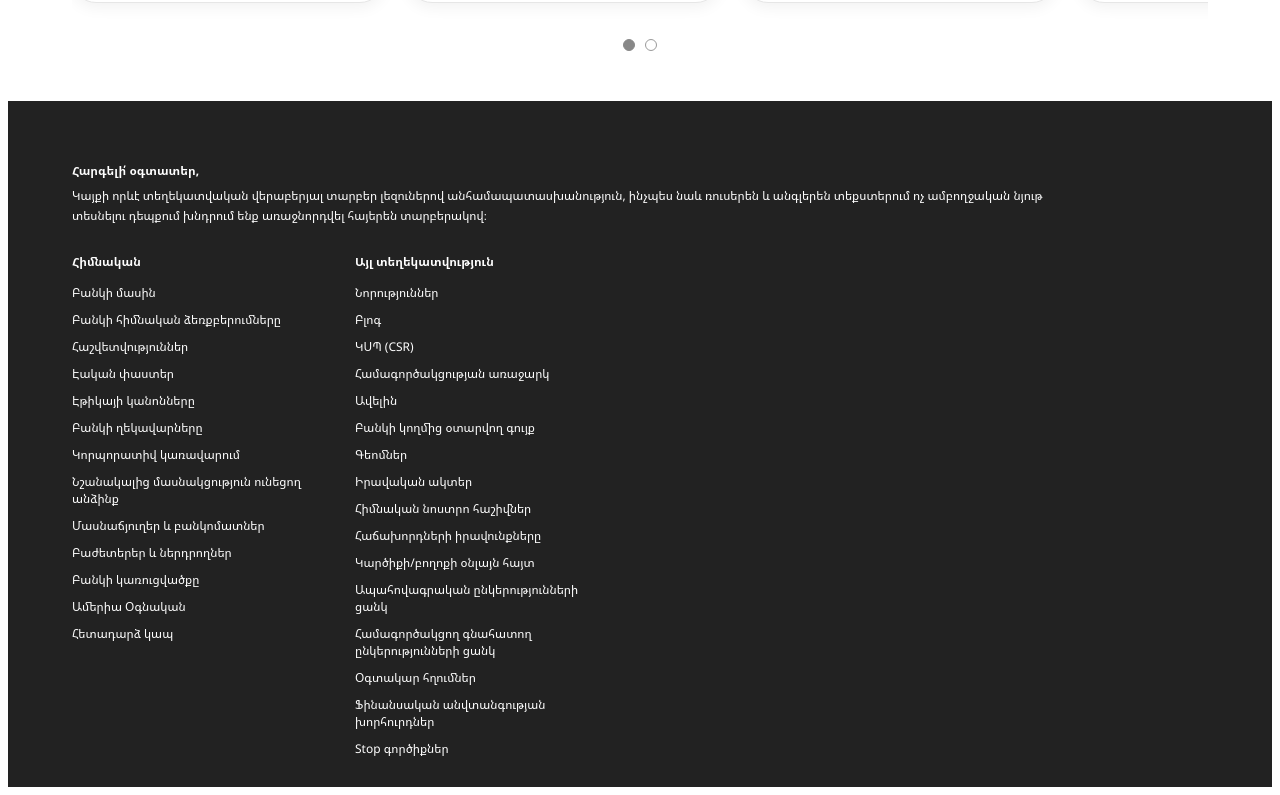
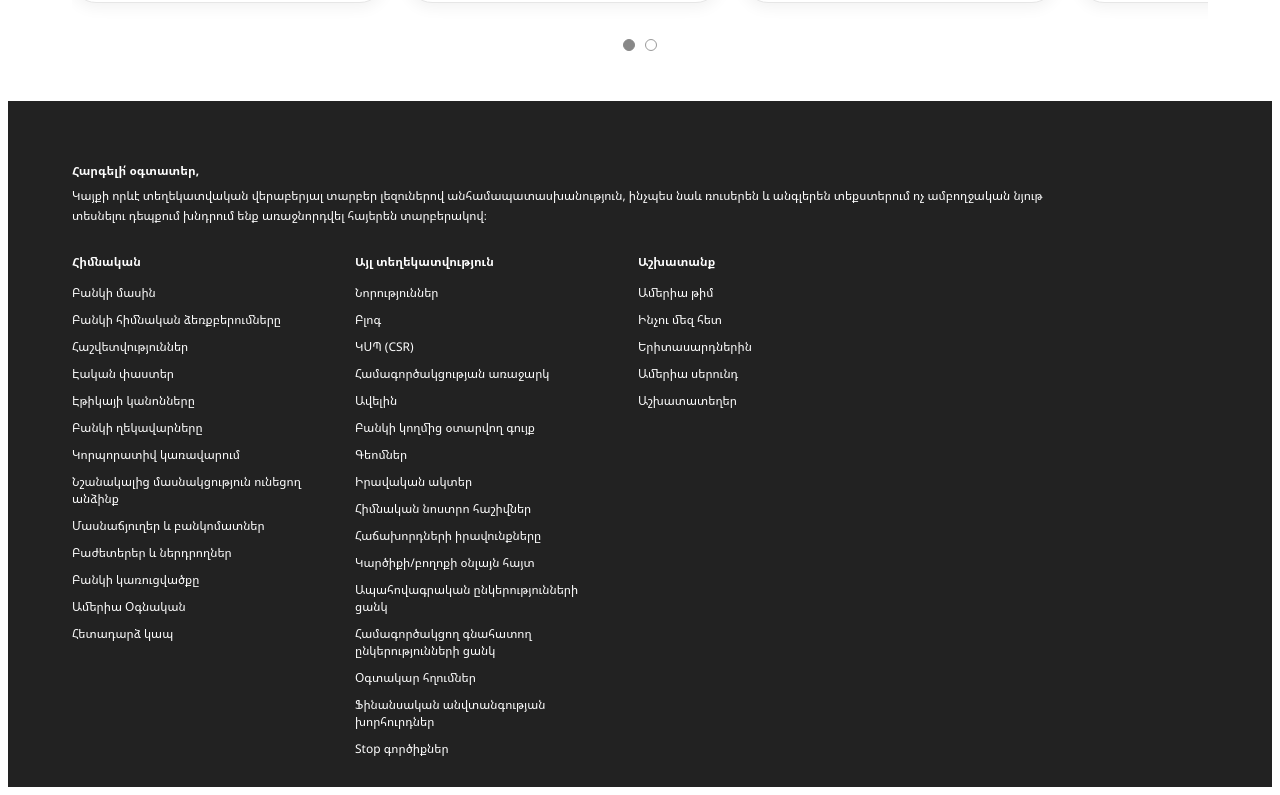
Before and after one commit to Artur-2013/AmeriaBank, a React (Vite) app in the folder Ameriabank/: page / in a window 1280 px wide. Shown: the part 4025-4820 px from the top of the page. Built offline with nearby package versions, Linux system fonts and the light colour scheme.

Commit message:
FooterText4

```diff
--- a/Ameriabank/src/components/Footer/Footer.jsx
+++ b/Ameriabank/src/components/Footer/Footer.jsx
@@ -34,7 +34,13 @@ const infoLinks = [
   "Ֆինանսական անվտանգության խորհուրդներ",
   "Stop գործիքներ",
 ];
-
+const careerLinks = [
+  "Ամերիա թիմ",
+  "Ինչու մեզ հետ",
+  "Երիտասարդներին",
+  "Ամերիա սերունդ",
+  "Աշխատատեղեր",
+];
 export default function Footer() {
   return (
     <footer className="footer">
@@ -48,6 +54,7 @@ export default function Footer() {
       <div className="footer__grid">
             <FooterColumn title="Հիմնական" links={mainLinks} />
             <FooterColumn title="Այլ տեղեկատվություն" links={infoLinks} />
+            <FooterColumn title="Աշխատանք" links={careerLinks} />
       </div>
     </footer>
   );
```
